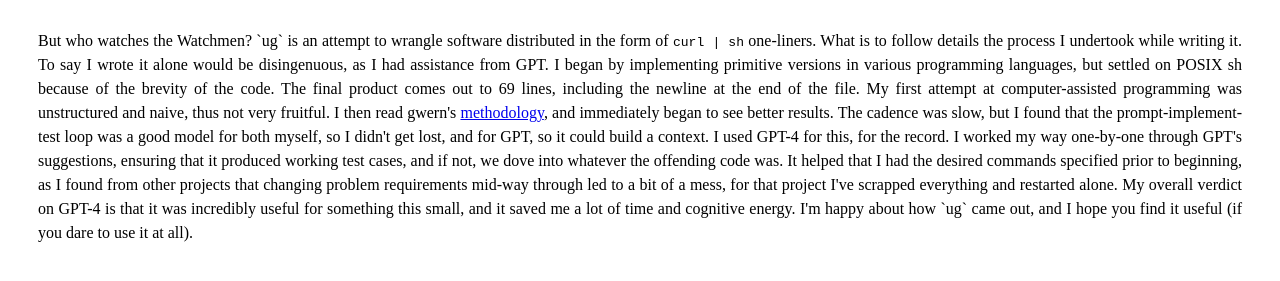
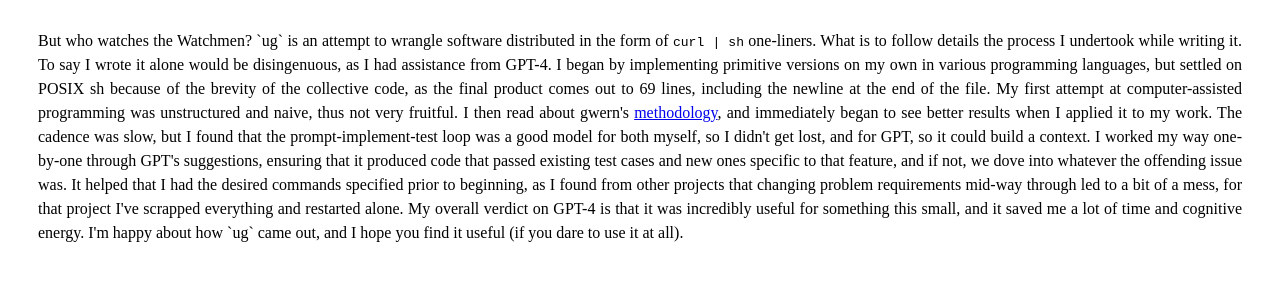
Before and after one commit to rgibbons-dev/ug, a plain HTML site: page docs/index.html in a window 1280 px wide. Shown: the part 69-350 px from the top of the page. Drawn offline with Linux system fonts and the light colour scheme.

```diff
--- a/docs/index.html
+++ b/docs/index.html
@@ -1,7 +1,7 @@
 <!DOCTYPE html>
 <html>
 <head>
-    <title>`ug`</title>
+    <title>ug</title>
     <style>
         body {
             display: flex;
@@ -30,16 +30,17 @@
     <p>
             But who watches the Watchmen? `ug` is an attempt to wrangle software distributed in the form of <code>curl | sh</code> one-liners.
         What is to follow details the process I undertook while writing it. To say I wrote it alone would be disingenuous, as I had
-        assistance from GPT. I began by implementing primitive versions in various programming languages, but settled on POSIX sh because
-        of the brevity of the code. The final product comes out to 69 lines, including the newline at the end of the file. My first
-        attempt at computer-assisted programming was unstructured and naive, thus not very fruitful. I then read gwern's
-        <a href="https://gwern.net/tla#inner-monologue">methodology</a>, and immediately began to see better results. The cadence was slow,
-        but I found that the prompt-implement-test loop was a good model for both myself, so I didn't get lost, and for GPT, so it could build
-        a context. I used GPT-4 for this, for the record. I worked my way one-by-one through GPT's suggestions, ensuring that it produced working test cases, and if not, we dove into
-        whatever the offending code was. It helped that I had the desired commands specified prior to beginning, as I found from other projects
-        that changing problem requirements mid-way through led to a bit of a mess, for that project I've scrapped everything and restarted alone.
-        My overall verdict on GPT-4 is that it was incredibly useful for something this small, and it saved me a lot of time and cognitive energy.
-        I'm happy about how `ug` came out, and I hope you find it useful (if you dare to use it at all).
+        assistance from GPT-4. I began by implementing primitive versions on my own in various programming languages, but settled on POSIX sh because
+        of the brevity of the collective code, as the final product comes out to 69 lines, including the newline at the end of the file. My first
+        attempt at computer-assisted programming was unstructured and naive, thus not very fruitful. I then read about gwern's
+        <a href="https://gwern.net/tla#inner-monologue">methodology</a>, and immediately began to see better results when I applied it to my work.
+        The cadence was slow, but I found that the prompt-implement-test loop was a good model for both myself, so I didn't get lost, and for GPT,
+        so it could build a context. I worked my way one-by-one through GPT's suggestions, ensuring that it produced code that passed existing test cases
+        and new ones specific to that feature, and if not, we dove into whatever the offending issue was. It helped that I had the desired commands
+        specified prior to beginning, as I found from other projects that changing problem requirements mid-way through led to a bit of a mess,
+        for that project I've scrapped everything and restarted alone. My overall verdict on GPT-4 is that it was incredibly useful for something
+        this small, and it saved me a lot of time and cognitive energy. I'm happy about how `ug` came out, and I hope you find it useful
+        (if you dare to use it at all).
     </p>
 </body>
 </html>
```
Also changed, not shown: readme.txt.
